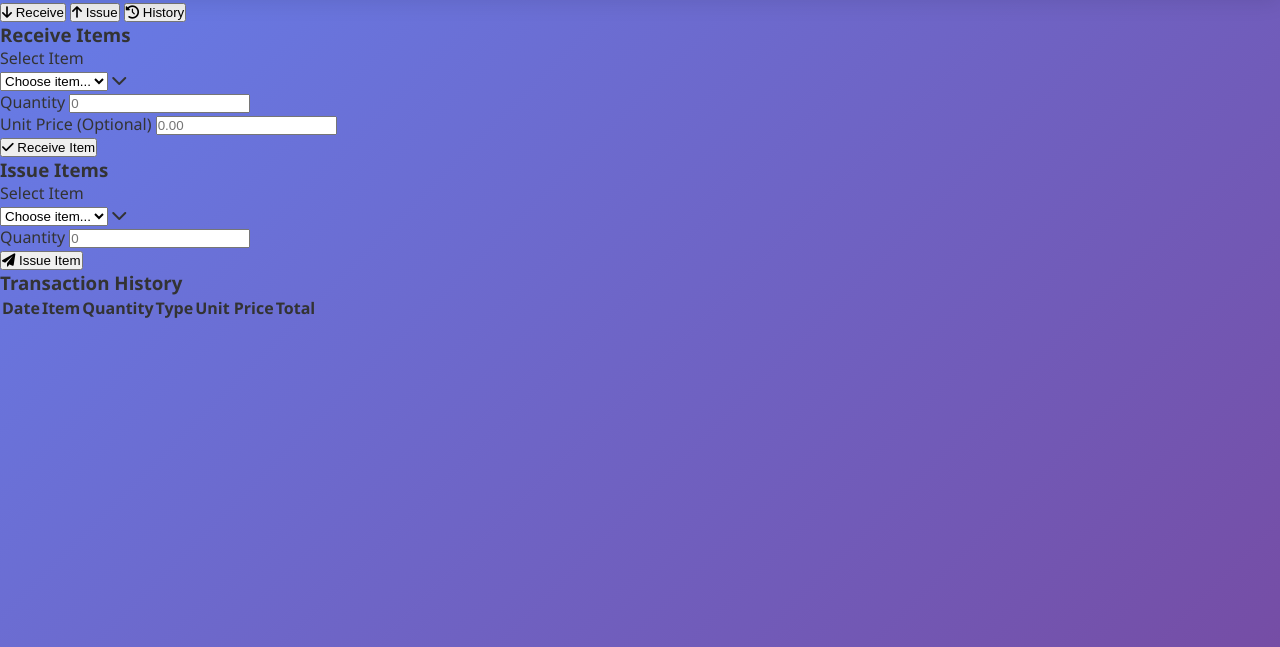
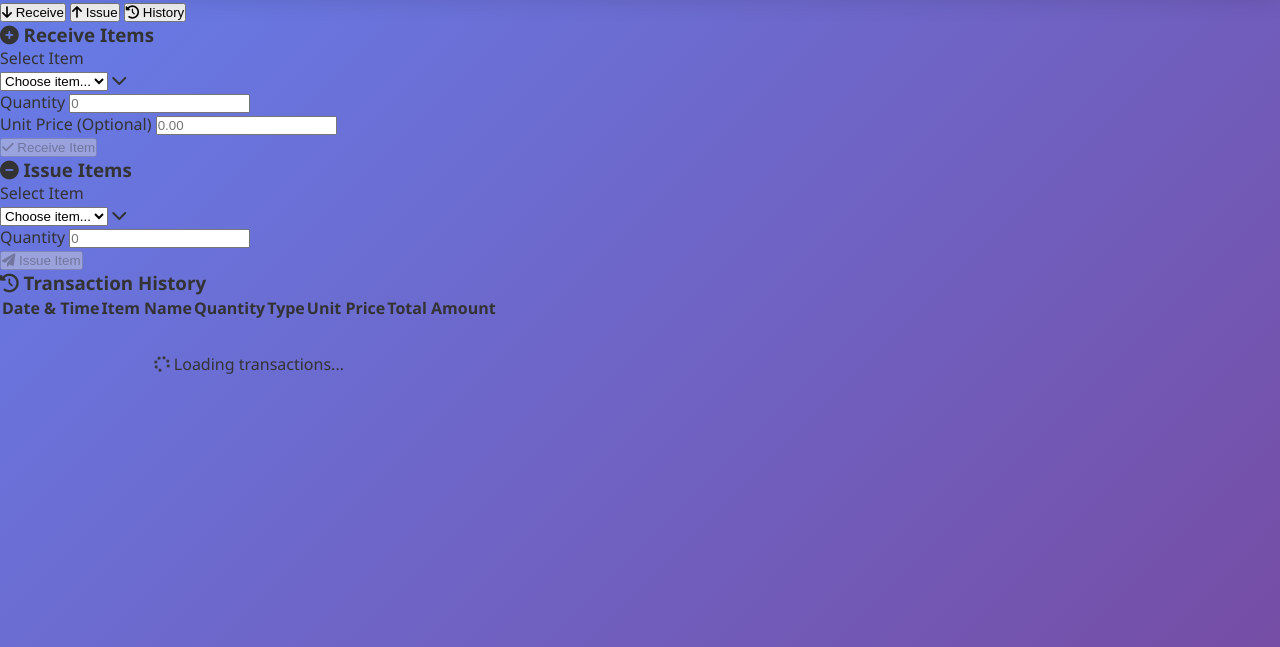
Before and after one commit to 001-Soham/Inventory-Management, a Flask app: template templates/dashboard.html in a window 1280 px wide. Shown: the part 65-712 px from the top of the page. Run offline with Flask 3, Linux system fonts and the light colour scheme; the template is opened without the code that fills it, so the values that code supplies are empty.

Commit message:
Update dashboard.html

```diff
--- a/templates/dashboard.html
+++ b/templates/dashboard.html
@@ -15,7 +15,7 @@
         </div>
         <div class="nav-user">
             <span id="usernameDisplay">Loading...</span>
-            <button id="logoutBtn" class="btn-logout">
+            <button id="logoutBtn" class="btn-logout" title="Logout">
                 <i class="fas fa-sign-out-alt"></i>
             </button>
         </div>
@@ -37,7 +37,8 @@
         <!-- Receive Tab -->
         <div id="receive" class="tab-content active">
             <div class="card">
-                <h3>Receive Items</h3>
+                <h3><i class="fas fa-plus-circle"></i> Receive Items</h3>
+                <form id="receiveForm">
                     <div class="form-group">
                         <label>Select Item</label>
                         <div class="select-wrapper">
@@ -54,20 +55,22 @@
                         </div>
                         <div class="form-group">
                             <label>Unit Price (Optional)</label>
-                        <input type="number" id="receivePrice" step="0.01" placeholder="0.00">
+                            <input type="number" id="receivePrice" step="0.01" min="0" placeholder="0.00">
                         </div>
                     </div>
-                <button id="receiveBtn" class="btn-success">
+                    <button type="button" id="receiveBtn" class="btn-success" disabled>
                         <i class="fas fa-check"></i> Receive Item
                     </button>
-                <div id="receiveMsg"></div>
+                    <div id="receiveMsg" class="message"></div>
+                </form>
             </div>
         </div>
 
         <!-- Issue Tab -->
         <div id="issue" class="tab-content">
             <div class="card">
-                <h3>Issue Items</h3>
+                <h3><i class="fas fa-minus-circle"></i> Issue Items</h3>
+                <form id="issueForm">
                     <div class="form-group">
                         <label>Select Item</label>
                         <div class="select-wrapper">
@@ -82,30 +85,37 @@
                         <input type="number" id="issueQty" min="1" placeholder="0">
                     </div>
                     <div id="availableQty" class="available-stock"></div>
-                <button id="issueBtn" class="btn-danger">
+                    <button type="button" id="issueBtn" class="btn-danger" disabled>
                         <i class="fas fa-paper-plane"></i> Issue Item
                     </button>
-                <div id="issueMsg"></div>
+                    <div id="issueMsg" class="message"></div>
+                </form>
             </div>
         </div>
 
         <!-- History Tab -->
         <div id="history" class="tab-content">
             <div class="card">
-                <h3>Transaction History</h3>
+                <h3><i class="fas fa-history"></i> Transaction History</h3>
                 <div class="table-container">
                     <table id="historyTable">
                         <thead>
                             <tr>
-                                <th>Date</th>
-                                <th>Item</th>
+                                <th>Date & Time</th>
+                                <th>Item Name</th>
                                 <th>Quantity</th>
                                 <th>Type</th>
                                 <th>Unit Price</th>
-                                <th>Total</th>
+                                <th>Total Amount</th>
                             </tr>
                         </thead>
-                        <tbody></tbody>
+                        <tbody>
+                            <tr>
+                                <td colspan="6" style="text-align: center; padding: 2rem;">
+                                    <i class="fas fa-spinner fa-spin"></i> Loading transactions...
+                                </td>
+                            </tr>
+                        </tbody>
                     </table>
                 </div>
             </div>
```
Lines whose indentation alone changed are shown as unchanged.
